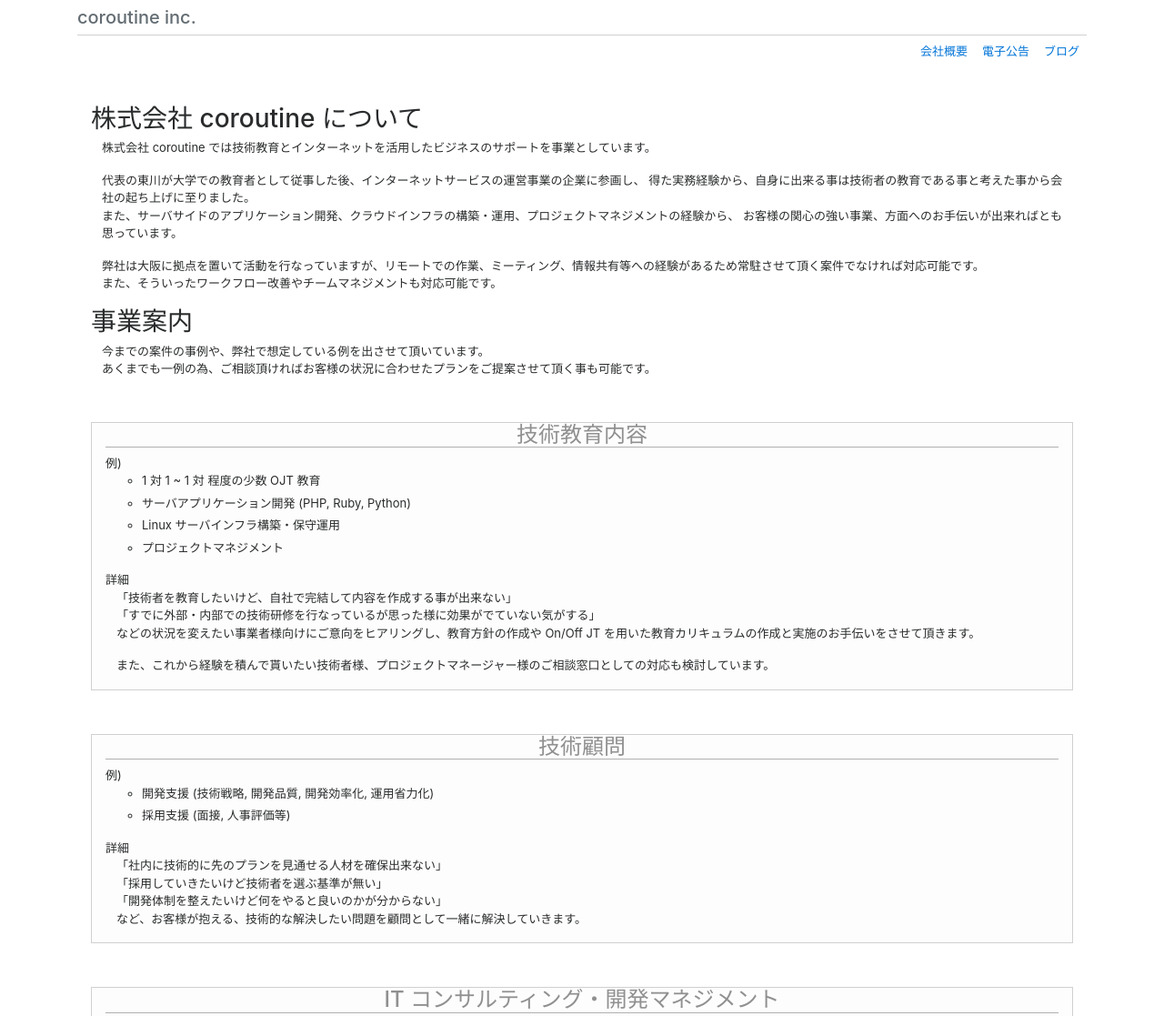
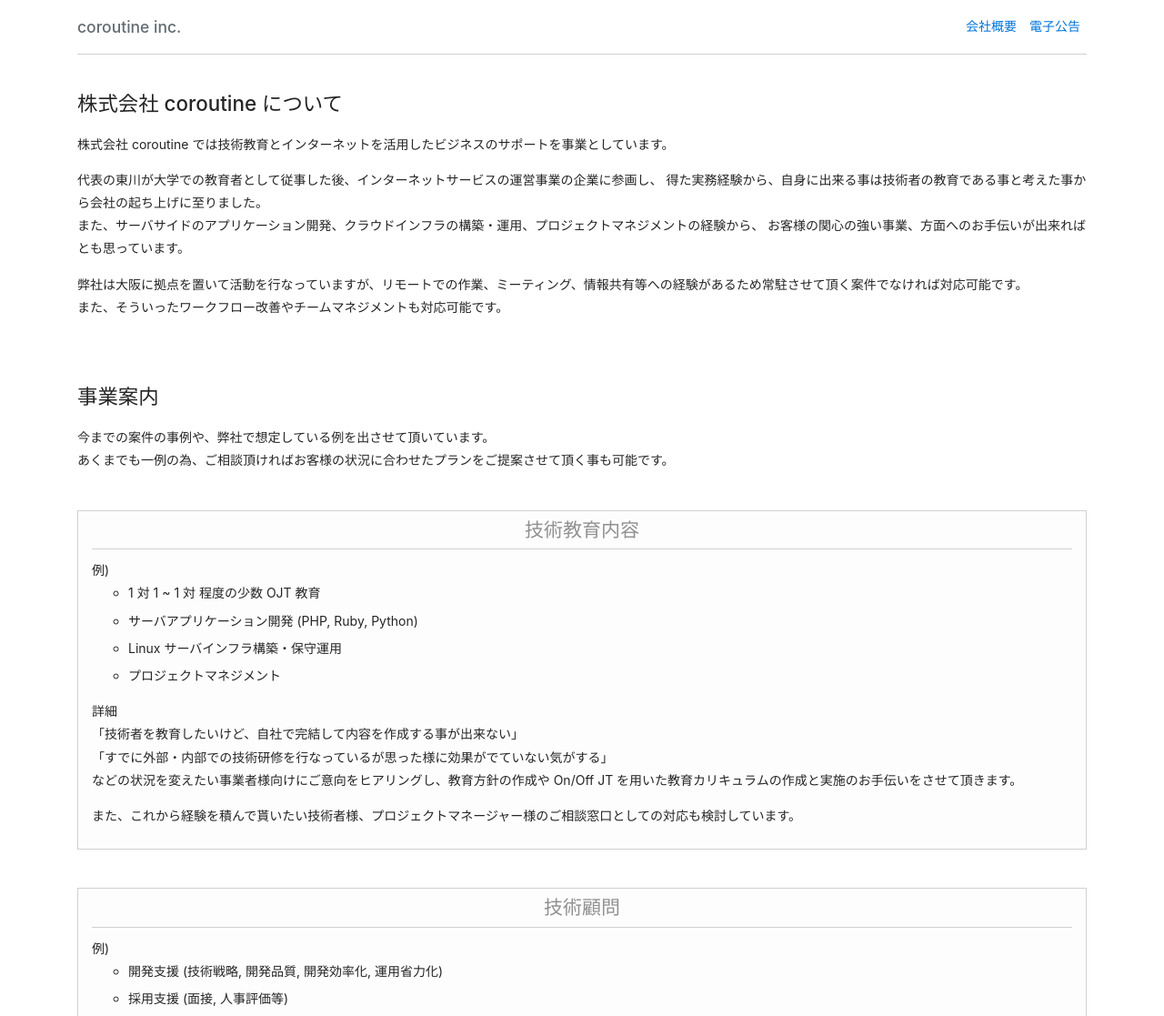
Before and after one commit to co-routine/co-routine.github.io, a plain HTML site: page index.html in a window 1280 px wide. Shown: the top 1117 px of the page at 91% size. Drawn offline with Linux system fonts and the light colour scheme.

Commit message:
adjust the structure of html

```diff
--- a/css/base.css
+++ b/css/base.css
@@ -1,30 +1,44 @@
-nav.top-nav {
-    height: 122px;
-    line-height: 122px;
-    font-size: 48px;
+/* User Reset */
+html,
+body {
+    line-height: 1.8;
+    font-size: 14px;
+    color: #252525;
 }
 
-.nav-wrapper-container {
-    margin: auto;
-    width: 95%;
+.h1, .h2, .h3, .h4, .h5, .h6, h1, h2, h3, h4, h5, h6 {
+    margin-bottom: 0;
 }
 
-.header {
+address {
+    margin-bottom: 0;
+}
+
+/* User Style */
+.global-header {
     margin-bottom: 3rem;
 }
-.header h3 {
-    width: 100%;
-    border-bottom: .05rem solid #d0d0d0;
+.global-header .inner {
+    padding: 10px 0;
+    border-bottom: solid 1px #d0d0d0;
 }
-.header nav {
-    font-size: small;
+.brand {
+    float: left;
 }
-.header nav ul li a.nav-width {
+.brand .navbar-brand {
+    margin: 0;
+}
+.global-nav {
+    margin-top: 0.4rem;
+    float: right;
+}
+.global-nav .nav-width {
+    font-size: 14px;
     padding: 0 0.5rem 0 0.5rem;
 }
 
 .contents {
-    font-size: small;
+    font-size: 14px;
 }
 .contents .links {
     padding: 2rem 0 2rem 0;
@@ -44,30 +58,62 @@
     margin: 0 0 0 0;
 }
 
-.contents p {
-    padding-left: 0.75rem;
+.section {
+    padding: 30px 0;
 }
 
-.hero {
-    margin-top: 130px;
-    height: 60px;
-    text-align: center;
+.section:first-of-type {
+    padding-top: 0;
 }
 
-div.container.product {
+.company-header .title,
+.profile-header .title {
+    font-size: 1.6rem;
+}
+
+.company-body,
+.profile-body,
+.company-information-body,
+.publication-body {
+    margin-top: 1.4rem;
+}
+
+.product {
     margin: 3rem 0;
-    height: auto;
+    padding-right: 15px;
+    padding-left: 15px;
     border: solid 1px #d0d0d0;
     background-color: #fdfdfd;
 }
-div.container.product > h4 {
+.product-header {
+    padding: 4px 0;
+    border-bottom: solid 1px #d0d0d0;
+}
+
+.product .title {
+    line-height: 1.6;
     text-align: center;
     color: #909090;
-    border-bottom: solid 1px #b0b0b0;
 }
 
-footer {
-    width: 100%;
-    position: fixed;
-    bottom: 0;
+.product-body {
+    padding: 10px 0;
 }
+
+.company-information-header .title,
+.publication-header .title {
+    font-size: 1.4rem;
+}
+
+.global-footer {
+    margin-top: 40px;
+    padding: 20px 0 30px;
+}
+
+.global-footer .container {
+    border-top: solid 1px #d0d0d0;
+}
+
+.copy {
+    text-align: center;
+}
--- a/index.html
+++ b/index.html
@@ -6,8 +6,8 @@
     <title>coroutine inc.</title>
 
     <!-- stylesheet -->
+    <link href="./css/bootstrap.min.css" rel="stylesheet" />
     <link href="./css/base.css" rel="stylesheet" />
-    <link href="./css/bootstrap.min.css" rel="stylesheet" />
     <!-- stylesheet -->
 
     <!-- google analytics -->
@@ -23,29 +23,36 @@
   </head>
 
   <body>
+    <header class="global-header">
       <div class="container">
-      <div class="header">
+        <div class="inner clearfix">
+          <div class="brand">
             <h3 class="text-muted navbar-brand">coroutine inc.</h3>
-        <nav>
-          <ul class="nav float-right">
+          </div>
+          <nav class="global-nav">
+            <ul class="nav">
               <li class="nav-item">
                 <a class="nav-width" href="#profile">会社概要</a>
               </li>
               <li class="nav-item">
                 <a class="nav-width" href="#publication">電子公告</a>
               </li>
-            <li class="nav-item">
+              <!-- <li class="nav-item">
                 <a class="nav-width" href="">ブログ</a>
-            </li>
+              </li> -->
             </ul>
           </nav>
-        <div class="clearfix"></div>
         </div>
+      </div>
+    </header>
 
     <div class="contents">
-        <!-- profile -->
-        <div class="container company">
-          <h3>株式会社 coroutine について</h3>
+      <section class="section company">
+        <div class="container">
+          <header class="company-header">
+            <h2 class="title">株式会社 coroutine について</h2>
+          </header>
+          <div class="company-body">
             <p>株式会社 coroutine では技術教育とインターネットを活用したビジネスのサポートを事業としています。</p>
             <p>
               代表の東川が大学での教育者として従事した後、インターネットサービスの運営事業の企業に参画し、
@@ -58,16 +65,25 @@
               また、そういったワークフロー改善やチームマネジメントも対応可能です。
             </p>
           </div>
+        </div>
+      </section>
 
-        <div class="container profile">
-          <h3>事業案内</h3>
+      <section class="section profile">
+        <div class="container">
+          <header class="profile-header">
+            <h3 class="title">事業案内</h3>
+          </header>
+          <div class="profile-body">
             <p>
               今までの案件の事例や、弊社で想定している例を出させて頂いています。<br />
               あくまでも一例の為、ご相談頂ければお客様の状況に合わせたプランをご提案させて頂く事も可能です。
             </p>
 
-          <div class="container product">
-            <h4>技術教育内容</h4>
+            <div class="product">
+              <header class="product-header">
+                <h4 class="title">技術教育内容</h4>
+              </header>
+              <div class="product-body">
                 <span>例)</span>
                 <ul>
                   <li>1 対 1 ~ 1 対 程度の少数 OJT 教育</li>
@@ -86,9 +102,13 @@
                   また、これから経験を積んで貰いたい技術者様、プロジェクトマネージャー様のご相談窓口としての対応も検討しています。<br />
                 </p>
               </div>
+            </div>
 
-          <div class="container product">
-            <h4>技術顧問</h4>
+            <div class="product">
+              <header class="product-header">
+                <h4 class="title">技術顧問</h4>
+              </header>
+              <div class="product-body">
                 <span>例)</span>
                 <ul>
                   <li>開発支援 (技術戦略, 開発品質, 開発効率化, 運用省力化)</li>
@@ -103,9 +123,13 @@
                   など、お客様が抱える、技術的な解決したい問題を顧問として一緒に解決していきます。
                 </p>
               </div>
+            </div>
 
-          <div class="container product">
-            <h4>IT コンサルティング・開発マネジメント</h4>
+            <div class="product">
+              <header class="product-header">
+                <h4 class="title">IT コンサルティング・開発マネジメント</h4>
+              </header>
+              <div class="product-body">
                 <span>例)</span>
                 <ul>
                   <li>ワークフロー改善</li>
@@ -124,9 +148,13 @@
                   観測 (分析) と問題の解決をお客様と一緒に行なう事で、対処療法的解決ではなく問題の根本からの解決を目指します。
                 </p>
               </div>
+            </div>
 
-          <div class="container product">
-            <h4>受託開発</h4>
+            <div class="product">
+              <header class="product-header">
+                <h4 class="title">受託開発</h4>
+              </header>
+              <div class="product-body">
                 <span>例)</span>
                 <ul>
                   <li>
@@ -162,23 +190,29 @@
                 </p>
               </div>
             </div>
+          </div><!-- /.profile-body -->
+        </div>
+      </section>
 
+      <section class="section company-information">
         <div class="container">
-
-          <h6 class="text-muted">会社概要</h6>
-          <table class="table">
+          <header class="company-information-header">
+            <h2 class="text-muted title">会社概要</h2>
+          </header>
+          <div class="company-information-body">
+            <table class="table company-table">
               <tr>
                 <th>商号</th>
                 <td>株式会社coroutine</td>
               </tr>
               <tr>
                 <th>所在地</th>
-              <td>〒540-0025<br/>
+                <td>〒540-0025<br>
                   大阪府大阪市中央区徳井町 1-2-9 ZERO ONE 谷町 701</td>
               </tr>
               <tr>
                 <th>連絡先</th>
-              <td>contact@co-routine.com</td>
+                <td><address>contact@co-routine.com</address></td>
               </tr>
               <tr>
                 <th>設立日</th>
@@ -190,15 +224,27 @@
               </tr>
             </table>
           </div>
-        <!-- profile -->
+        </div>
 
         <!-- publication -->
-        <div id="publication">
-          <h6 class="text-muted">電子公告</h6>
+        <aside class="publication" id="publication">
+          <div class="container">
+            <header class="publication-header">
+              <h2 class="text-muted title">電子公告</h2>
+            </header>
+            <div class="publication-body">
               <p>只今掲載情報はありません</p>
             </div>
+          </div>
+        </aside>
         <!-- publication -->
+      </section>
+    </div><!-- /.contents -->
+
+    <footer class="global-footer">
+      <div class="container">
+        <p class="copy"><small>(c) 2017 coroutine inc.</small></p>
       </div>
-    </div>
+    </footer>
   </body>
 </html>
```
Lines whose indentation alone changed are shown as unchanged.
